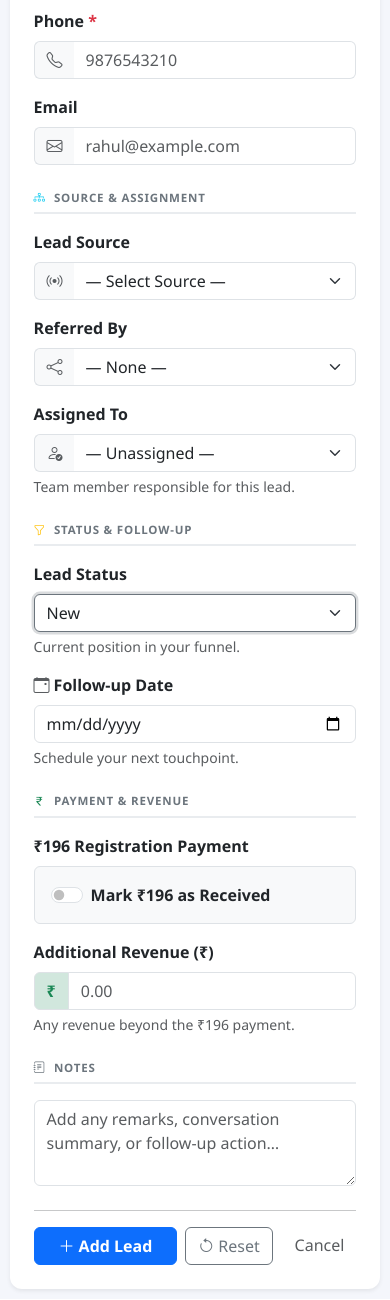
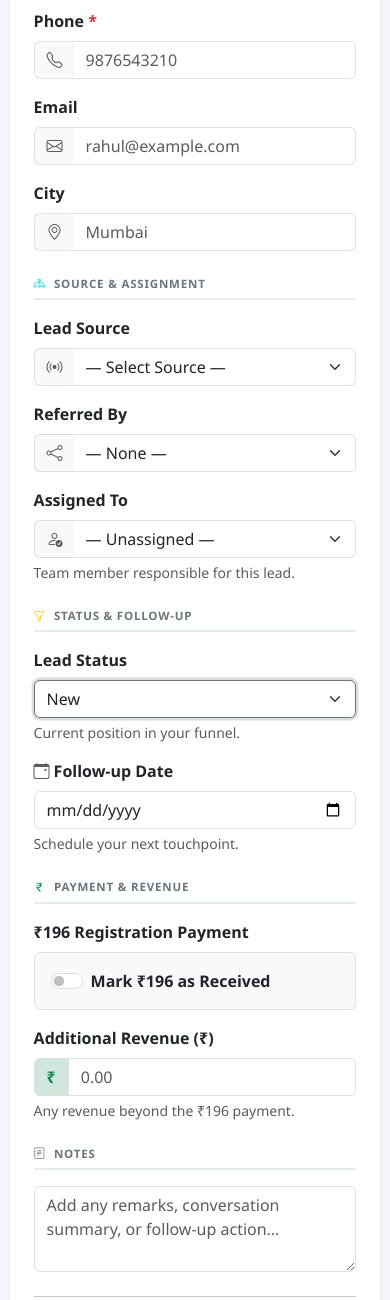
Before and after one commit to mylepvt/Myle-Dashboard, a Flask app: page /leads/add in a window 390 px wide. Shown: the part 276-1576 px from the top of the page. Run offline with Flask 3, Linux system fonts and the light colour scheme; a user stored in the database is signed in; data comes from the database, SQL or seed files in the repository; data that the repository does not hold is empty; some libraries are stand-ins or nearby versions.

Commit message:
fix: calling reminder scheduler, push notification UI, city field in leads
- requirements.txt: restored pytz==2024.1 (was stripped, causing SCHEDULER_AVAILABLE=False on Render)
- Procfile: added --preload --workers 2 (ensures single scheduler instance across gunicorn workers)
- database.py: added city + calling_reminder_time column migrations
- app.py: city field wired into add_lead, edit_lead, CSV import/export; push notification bell icon with manual enable + console logging; calling_reminder job uses pytz IST; meta_webhook loop wrapped in try/except
- templates/base.html: bell icon in navbar, full push subscription rewrite with _updateNotifUI, enablePushNotifications, console error logging
- templates/add_lead.html: city input field added
- templates/edit_lead.html: city input field added with pre-filled value

Co-Authored-By: Claude Sonnet 4.6 <noreply@anthropic.com>

```diff
--- a/app.py
+++ b/app.py
@@ -852,6 +852,7 @@ def add_lead():
             revenue = 0.0
         follow_up_date = request.form.get('follow_up_date', '').strip()
         notes          = request.form.get('notes', '').strip()
+        city           = request.form.get('city', '').strip()
 
         if session.get('role') == 'admin':
             assigned_to = request.form.get('assigned_to', '').strip()
@@ -871,11 +872,11 @@ def add_lead():
             INSERT INTO leads
                 (name, phone, email, referred_by, assigned_to, source,
                  status, payment_done, payment_amount, revenue,
-                 follow_up_date, notes, in_pool, pool_price, claimed_at)
-            VALUES (?, ?, ?, ?, ?, ?, ?, ?, ?, ?, ?, ?, 0, 0, '')
+                 follow_up_date, notes, city, in_pool, pool_price, claimed_at)
+            VALUES (?, ?, ?, ?, ?, ?, ?, ?, ?, ?, ?, ?, ?, 0, 0, '')
         """, (name, phone, email, referred_by, assigned_to, source,
               status, payment_done, payment_amount, revenue,
-              follow_up_date, notes))
+              follow_up_date, notes, city))
         db.commit()
         db.close()
         flash(f'Lead "{name}" added successfully.', 'success')
@@ -924,6 +925,7 @@ def edit_lead(lead_id):
         interview_done = 1 if request.form.get('interview_done') else 0
         notes          = request.form.get('notes', '').strip()
         follow_up_date = request.form.get('follow_up_date', '').strip()
+        city           = request.form.get('city', '').strip()
 
         if not name or not phone:
             flash('Name and Phone are required.', 'danger')
@@ -950,12 +952,13 @@ def edit_lead(lead_id):
             SET name=?, phone=?, email=?, referred_by=?, assigned_to=?, status=?,
                 payment_done=?, payment_amount=?,
                 day1_done=?, day2_done=?, interview_done=?,
-                follow_up_date=?, notes=?, updated_at=datetime('now','localtime')
+                follow_up_date=?, notes=?, city=?,
+                updated_at=datetime('now','localtime')
             WHERE id=?
         """, (name, phone, email, referred_by, assigned_to, status,
               payment_done, payment_amount,
               day1_done, day2_done, interview_done,
-              follow_up_date, notes, lead_id))
+              follow_up_date, notes, city, lead_id))
         db.commit()
         db.close()
         flash(f'Lead "{name}" updated.', 'success')
@@ -1412,11 +1415,10 @@ def import_lead_pool_csv():
         # Build source from Ad Name if available
         lead_source = ad_name if ad_name else source_tag
 
-        # Build notes string from extra fields
+        # Build notes string from extra fields (city now in its own column)
         extra_parts = []
         if age:         extra_parts.append(f'Age: {age}')
         if gender:      extra_parts.append(f'Gender: {gender}')
-        if city:        extra_parts.append(f'City: {city}')
         if submit_time: extra_parts.append(f'Submit Time: {submit_time}')
         notes_str = ' | '.join(extra_parts) if extra_parts else ''
 
@@ -1438,9 +1440,9 @@ def import_lead_pool_csv():
         db.execute("""
             INSERT INTO leads
                 (name, phone, email, assigned_to, source, status,
-                 in_pool, pool_price, claimed_at, notes)
-            VALUES (?, ?, ?, '', ?, 'New', 1, ?, '', ?)
-        """, (name, phone, email, lead_source, price_per_lead, notes_str))
+                 in_pool, pool_price, claimed_at, city, notes)
+            VALUES (?, ?, ?, '', ?, 'New', 1, ?, '', ?, ?)
+        """, (name, phone, email, lead_source, price_per_lead, city, notes_str))
         imported += 1
 
     db.commit()
@@ -1984,8 +1986,8 @@ def export_leads():
     db.close()
 
     buf = _io.StringIO()
-    cols = ['id','name','phone','email','referred_by','assigned_to','source','status',
-            'payment_done','payment_amount','revenue','day1_done','day2_done',
+    cols = ['id','name','phone','email','city','referred_by','assigned_to','source',
+            'status','payment_done','payment_amount','revenue','day1_done','day2_done',
             'interview_done','follow_up_date','notes','created_at','updated_at']
     writer = csv.writer(buf)
     writer.writerow(cols)
--- a/database.py
+++ b/database.py
@@ -174,6 +174,7 @@ def migrate_db():
         ("in_pool",        "INTEGER NOT NULL DEFAULT 0"),
         ("pool_price",     "REAL NOT NULL DEFAULT 0.0"),
         ("claimed_at",     "TEXT NOT NULL DEFAULT ''"),
+        ("city",           "TEXT NOT NULL DEFAULT ''"),
     ]:
         try:
             cursor.execute(f"ALTER TABLE leads ADD COLUMN {col} {definition}")
--- a/requirements.txt
+++ b/requirements.txt
@@ -5,3 +5,4 @@ qrcode[pil]==7.4.2
 Pillow==10.4.0
 pywebpush==2.0.0
 APScheduler==3.10.4
+pytz==2024.1
--- a/templates/add_lead.html
+++ b/templates/add_lead.html
@@ -48,7 +48,7 @@
               </div>
             </div>
 
-            <div class="col-md-12">
+            <div class="col-md-6">
               <label class="form-label fw-semibold">Email</label>
               <div class="input-group">
                 <span class="input-group-text bg-light border-end-0">
@@ -56,6 +56,17 @@
                 </span>
                 <input type="email" name="email" class="form-control border-start-0"
                        placeholder="rahul@example.com">
+              </div>
+            </div>
+
+            <div class="col-md-6">
+              <label class="form-label fw-semibold">City</label>
+              <div class="input-group">
+                <span class="input-group-text bg-light border-end-0">
+                  <i class="bi bi-geo-alt text-muted"></i>
+                </span>
+                <input type="text" name="city" class="form-control border-start-0"
+                       placeholder="Mumbai">
               </div>
             </div>
           </div>
--- a/templates/base.html
+++ b/templates/base.html
@@ -195,6 +195,13 @@
         <button id="darkToggle" class="btn btn-sm btn-outline-secondary" title="Toggle dark mode">
           <i class="bi bi-moon-fill" id="darkIcon"></i>
         </button>
+        {% if session.get('username') %}
+        <!-- Notification bell -->
+        <button id="notifBtn" class="btn btn-sm btn-outline-secondary" title="Enable Notifications"
+                onclick="enablePushNotifications()" style="display:none;">
+          <i class="bi bi-bell-slash-fill" id="notifIcon"></i>
+        </button>
+        {% endif %}
         {% if session.get('role') == 'admin' %}
         <a href="{{ url_for('add_lead') }}" class="btn btn-primary btn-sm">
           <i class="bi bi-plus-lg me-1"></i>Add Lead
@@ -399,48 +406,102 @@
     return Uint8Array.from([...raw].map(c => c.charCodeAt(0)));
   }
 
+  let _swReg = null;
+
+  /* Update the bell icon based on current permission state */
+  function _updateNotifUI() {
+    const btn  = document.getElementById('notifBtn');
+    const icon = document.getElementById('notifIcon');
+    if (!btn || !('Notification' in window)) return;
+    btn.style.display = 'inline-flex';
+    const perm = Notification.permission;
+    if (perm === 'granted') {
+      icon.className = 'bi bi-bell-fill text-warning';
+      btn.title = 'Notifications ON';
+    } else if (perm === 'denied') {
+      icon.className = 'bi bi-bell-slash-fill text-danger';
+      btn.title = 'Notifications blocked — allow in browser settings';
+    } else {
+      icon.className = 'bi bi-bell-fill';
+      btn.title = 'Enable Notifications';
+    }
+  }
+
+  /* Subscribe this browser to push and save on server */
+  async function _doSubscribe(reg) {
+    const res = await fetch('/push/vapid-key');
+    const { public_key } = await res.json();
+    if (!public_key) { console.warn('[Push] No VAPID key from server'); return; }
+
+    const sub = await reg.pushManager.subscribe({
+      userVisibleOnly: true,
+      applicationServerKey: _urlB64ToUint8Array(public_key)
+    });
+    const r = await fetch('/push/subscribe', {
+      method: 'POST',
+      headers: { 'Content-Type': 'application/json' },
+      body: JSON.stringify(sub.toJSON())
+    });
+    const json = await r.json();
+    console.log('[Push] Subscribed:', json);
+    _updateNotifUI();
+  }
+
+  /* Called automatically on load + by bell button click */
   async function initPushSubscription(reg) {
-    if (!('PushManager' in window)) return;
+    if (!('PushManager' in window)) { console.warn('[Push] PushManager not supported'); return; }
     try {
-      // If already subscribed, just sync endpoint to server
-      let sub = await reg.pushManager.getSubscription();
-      if (sub) {
+      const existing = await reg.pushManager.getSubscription();
+      if (existing) {
+        // Already subscribed — re-sync with server
         await fetch('/push/subscribe', {
           method: 'POST',
           headers: { 'Content-Type': 'application/json' },
-          body: JSON.stringify(sub.toJSON())
+          body: JSON.stringify(existing.toJSON())
         });
+        console.log('[Push] Re-synced existing subscription');
+        _updateNotifUI();
         return;
       }
-      // Ask permission (only prompts if not already granted/denied)
-      const perm = await Notification.requestPermission();
-      if (perm !== 'granted') return;
+      if (Notification.permission === 'granted') {
+        await _doSubscribe(reg);
+      } else if (Notification.permission !== 'denied') {
+        const perm = await Notification.requestPermission();
+        console.log('[Push] Permission:', perm);
+        if (perm === 'granted') await _doSubscribe(reg);
+        _updateNotifUI();
+      } else {
+        console.warn('[Push] Permission denied by user');
+        _updateNotifUI();
+      }
+    } catch (err) {
+      console.error('[Push] Subscription error:', err);
+    }
+  }
 
-      const res = await fetch('/push/vapid-key');
-      const { public_key } = await res.json();
-      if (!public_key) return;
-
-      sub = await reg.pushManager.subscribe({
-        userVisibleOnly: true,
-        applicationServerKey: _urlB64ToUint8Array(public_key)
-      });
-      await fetch('/push/subscribe', {
-        method: 'POST',
-        headers: { 'Content-Type': 'application/json' },
-        body: JSON.stringify(sub.toJSON())
-      });
-    } catch (err) { /* fail silently */ }
+  /* Bell button manual trigger */
+  async function enablePushNotifications() {
+    if (!_swReg) { showToast('Service Worker not ready', 'warning'); return; }
+    if (Notification.permission === 'denied') {
+      showToast('Notifications blocked — please allow in your browser/phone settings then refresh', 'warning');
+      return;
+    }
+    await initPushSubscription(_swReg);
+    if (Notification.permission === 'granted') showToast('Notifications enabled!', 'success');
   }
 
   if ('serviceWorker' in navigator) {
     window.addEventListener('load', async () => {
       try {
-        const reg = await navigator.serviceWorker.register('/sw.js', { scope: '/' });
+        _swReg = await navigator.serviceWorker.register('/sw.js', { scope: '/' });
+        console.log('[SW] Registered:', _swReg.scope);
         {% if session.get('username') %}
-        // Only subscribe when a user is logged in
-        await initPushSubscription(reg);
+        await initPushSubscription(_swReg);
         {% endif %}
-      } catch (_) {}
+        _updateNotifUI();
+      } catch (err) {
+        console.error('[SW] Registration failed:', err);
+      }
     });
   }
 </script>
```
Also changed, not shown: templates/edit_lead.html (+8 -0 lines), 1 other file.
